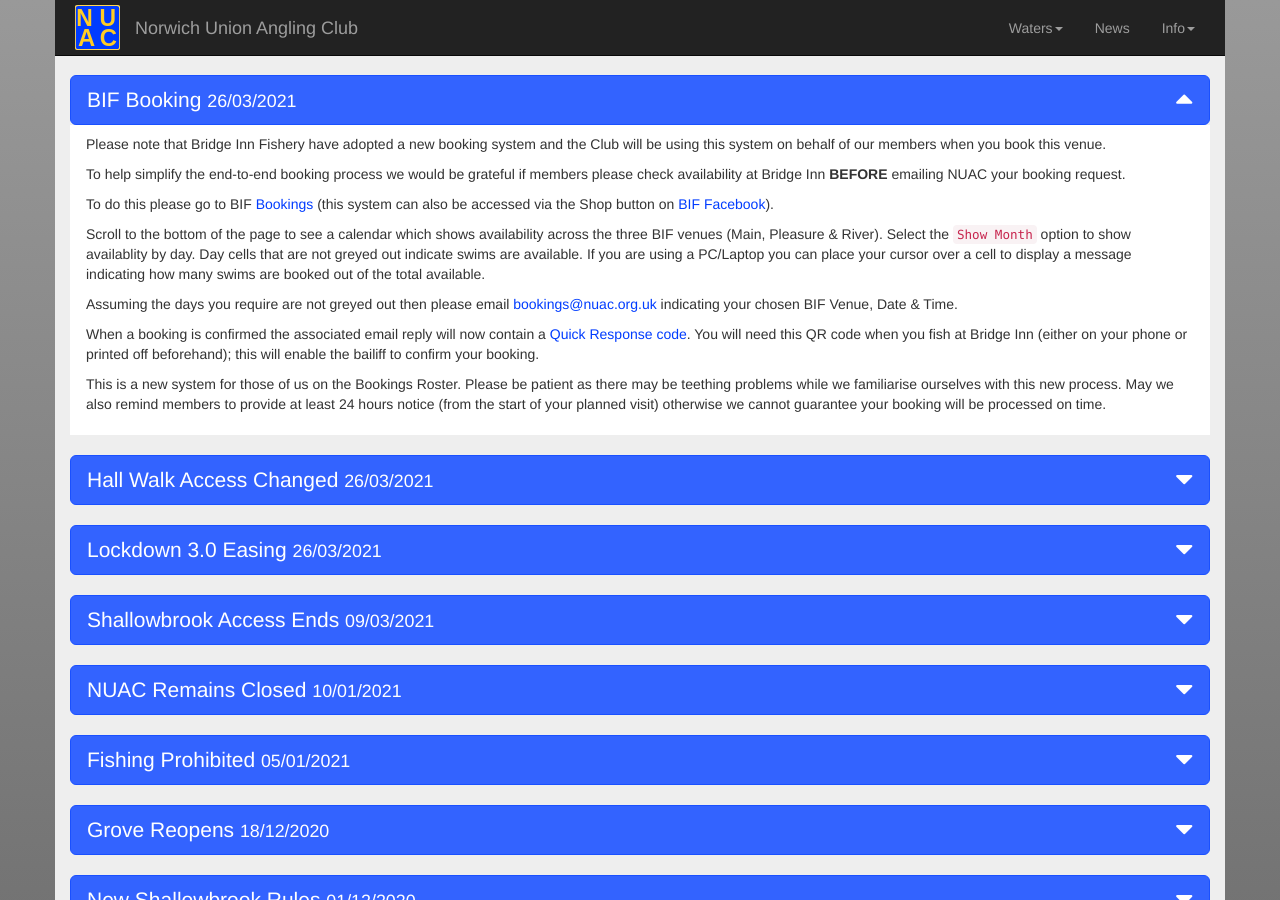
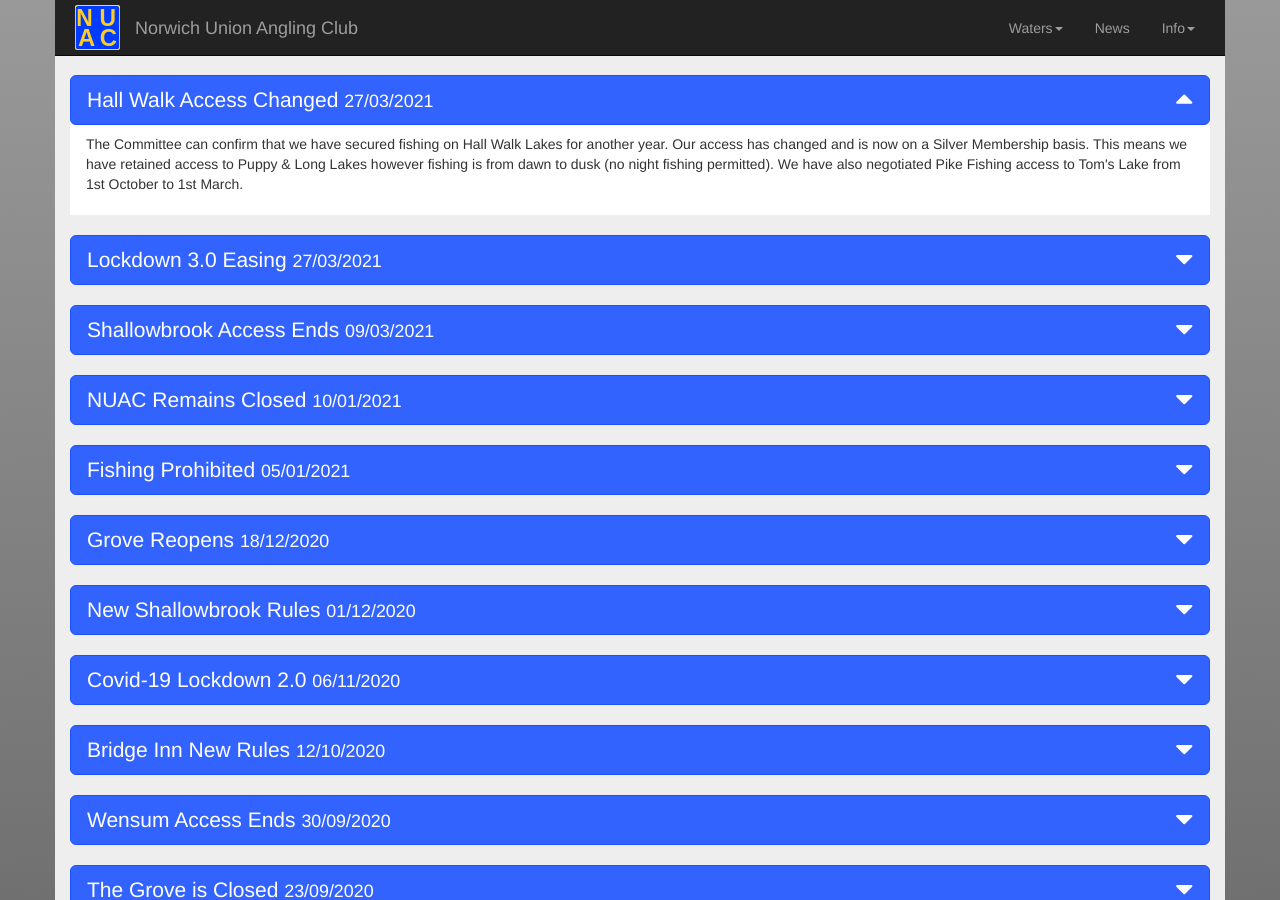
Before and after one commit to nuac-admin/nuac-release-four, a Jekyll site: the page built from news/news.html, in a window 1280 px wide and 900 px high. Built offline with Jekyll 4.4.1, drawn with Linux system fonts in a browser that asks for light colours; nearby versions of some CDN libraries.

Commit message:
Remove BIF from news/index then close

```diff
--- a/index.html
+++ b/index.html
@@ -15,10 +15,8 @@
   <div class="row">
     <div class="col-xs-12">
       <div class="alert alert-danger" role="alert">
-        <span><strong>26/03/2021 Hall Walk & Bridge Inn available 29th March</strong>, please see the relevant <a href="{{ base }}/news/news.html#NI106" class="alert-link">news item</a> for more information.</span>
-        <br><span><strong>26/03/2021 No night fishing at Hall Walk and Pike Fishing only on Tom's</strong>, please see the relevant <a href="{{ base }}/news/news.html#NI107" class="alert-link">news item</a> for more information.
-        </span>
-        <br><span><strong>26/03/2021 New booking instructions for Bridge Inn Fishery</strong>, please see the relevant <a href="{{ base }}/news/news.html" class="alert-link">news item</a> for more information.
+        <span><strong>27/03/2021 Hall Walk available 29th March</strong>, please see the relevant <a href="{{ base }}/news/news.html#NI106" class="alert-link">news item</a> for more information.</span>
+        <br><span><strong>27/03/2021 No night fishing at Hall Walk and Pike Fishing only on Tom's</strong>, please see the relevant <a href="{{ base }}/news/news.html" class="alert-link">news item</a> for more information.
         </span>
       </div>
     </div>
--- a/news/news.html
+++ b/news/news.html
@@ -11,32 +11,12 @@
   <div class="row top-spacer">
     <div class="col-xs-12 col-md-12">
       <button type="button" class="btn btn-primary btn-lg btn-block btn-block-txt" data-toggle="collapse"
-        data-target="#news-current"><span class="pull-left">BIF Booking <small>26/03/2021</small></span><span
+        data-target="#news-current"><span class="pull-left">Hall Walk Access Changed <small>27/03/2021</small></span><span
           class="pull-right"><i class="hidden-xs indicator fas fa-caret-up fa-caret-up-inverse fa-lg"></i><i
             class="visible-xs indicator fas fa-caret-down fa-caret-down-inverse fa-lg"></i></span></button>
 
       <div id="news-current" class="collapse in">
         <div class="NI-format">
-          <p>Please note that Bridge Inn Fishery have adopted a new booking system and the Club will be using this system on behalf of our members when you book this venue.</p>
-          <p>To help simplify the end-to-end booking process we would be grateful if members please check availability at Bridge Inn <strong>BEFORE</strong> emailing NUAC your booking request.</p>
-          <p>To do this please go to BIF <a href="https://www.ibookfishing.com/booking/bridge-inn-fisheries" target="_blank">Bookings</a> (this system can also be accessed via the Shop button on <a href="https://en-gb.facebook.com/The-Bridge-Inn-Fishery-164399460336159/">BIF Facebook</a>).</p>
-          <p>Scroll to the bottom of the page to see a calendar which shows availability across the three BIF venues (Main, Pleasure & River).  Select the <code>Show Month</code> option to show availablity by day. Day cells that are not greyed out indicate swims are available.  If you are using a PC/Laptop you can place your cursor over a cell to display a message indicating how many swims are booked out of the total available.</p>
-          <p>Assuming the days you require are not greyed out then please email <a href="mailto:bookings@nuac.org.uk">bookings@nuac.org.uk</a> indicating your chosen BIF Venue, Date & Time.</p>
-          <p>When a booking is confirmed the associated email reply will now contain a <a href="https://en.wikipedia.org/wiki/QR_code">Quick Response code</a>.  You will need this QR code when you fish at Bridge Inn (either on your phone or printed off beforehand); this will enable the bailiff to confirm your booking.</p>
-          <p>This is a new system for those of us on the Bookings Roster. Please be patient as there may be teething problems while we familiarise ourselves with this new process.  May we also remind members to provide at least 24 hours notice (from the start of your planned visit) otherwise we cannot guarantee your booking will be processed on time.</p>
-        </div>
-      </div> <!-- END OF collapse  -->
-    </div> <!-- END OF col  -->
-  </div> <!-- END OF row  -->
-
-<div class="row">
-  <div class="col-xs-12 col-md-12">
-    <button type="button" class="btn btn-primary btn-lg btn-block btn-block-txt" data-toggle="collapse"
-      data-target="#NI107"><span class="pull-left">Hall Walk Access Changed <small>26/03/2021</small></span><span
-        class="pull-right"><i class="indicator fas fa-caret-down fa-caret-down-inverse fa-lg"></i></span></button>
-
-    <div id="NI107" class="collapse">
-      <div class="NI-format">
         <p>The Committee can confirm that we have secured fishing on Hall Walk Lakes for another year.  Our access has changed and is now on a Silver Membership basis.  This means we have retained access to Puppy & Long Lakes however fishing is from dawn to dusk (no night fishing permitted).  We have also negotiated Pike Fishing access to Tom's Lake from 1st October to 1st March.</p>
       </div>
     </div> <!-- END OF collapse  -->
@@ -46,13 +26,14 @@
 <div class="row">
   <div class="col-xs-12 col-md-12">
     <button type="button" class="btn btn-primary btn-lg btn-block btn-block-txt" data-toggle="collapse"
-      data-target="#NI106"><span class="pull-left">Lockdown 3.0 Easing <small>26/03/2021</small></span><span
+      data-target="#NI106"><span class="pull-left">Lockdown 3.0 Easing <small>27/03/2021</small></span><span
         class="pull-right"><i class="indicator fas fa-caret-down fa-caret-down-inverse fa-lg"></i></span></button>
 
     <div id="NI106" class="collapse">
       <div class="NI-format">
           <p>The Angling Trust have now confirmed that the Stay Local restrictions will cease from Monday 29th March (<a href="https://anglingtrust.net/2021/03/16/angling-trust-statement-on-fishing-in-england-from-march-29th/">Press Release dated 16th March</a>).</p>
-          <p>The Committee can confirm that Hall Walk Lakes and Bridge Inn Fishery will be available to our members from Monday 29th March.</p>
+          <p>The Committee can confirm that Hall Walk Lakes will be available to our members from Monday 29th March.</p>
+          <p>Some of you may have noticed that Bridge Inn Fishery have adopted a new booking system in recent weeks.  At present our Bookings Roster do not have access to this system so regrettably <strong>BIF remains CLOSED</strong> to NUAC members.  As soon as we have access to the BIF system we'll let you know.</p>
           <p>We are awaiting confirmation regards the situation at The Grove and Snetterton Pits and so these waters remain <strong>CLOSED</strong> until further notice.  All remaining venues are off limits due to the River Close Season.</p>
           <p>We'd like to thank our members again for supporting the Stay At Home message over the last few months.</p>
         </div>
```
Also changed, not shown: _data/water-msg.yml (+3 -7 lines), 1 other file.
